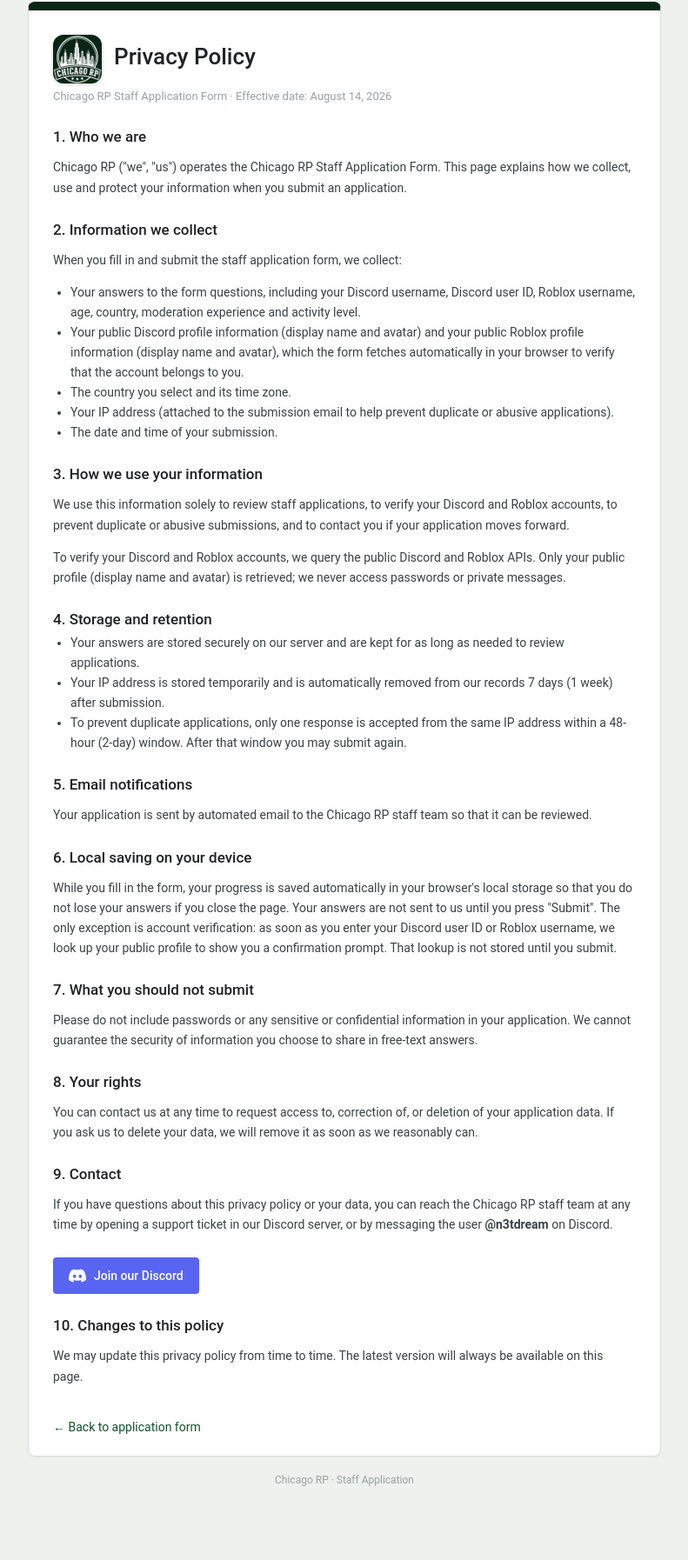
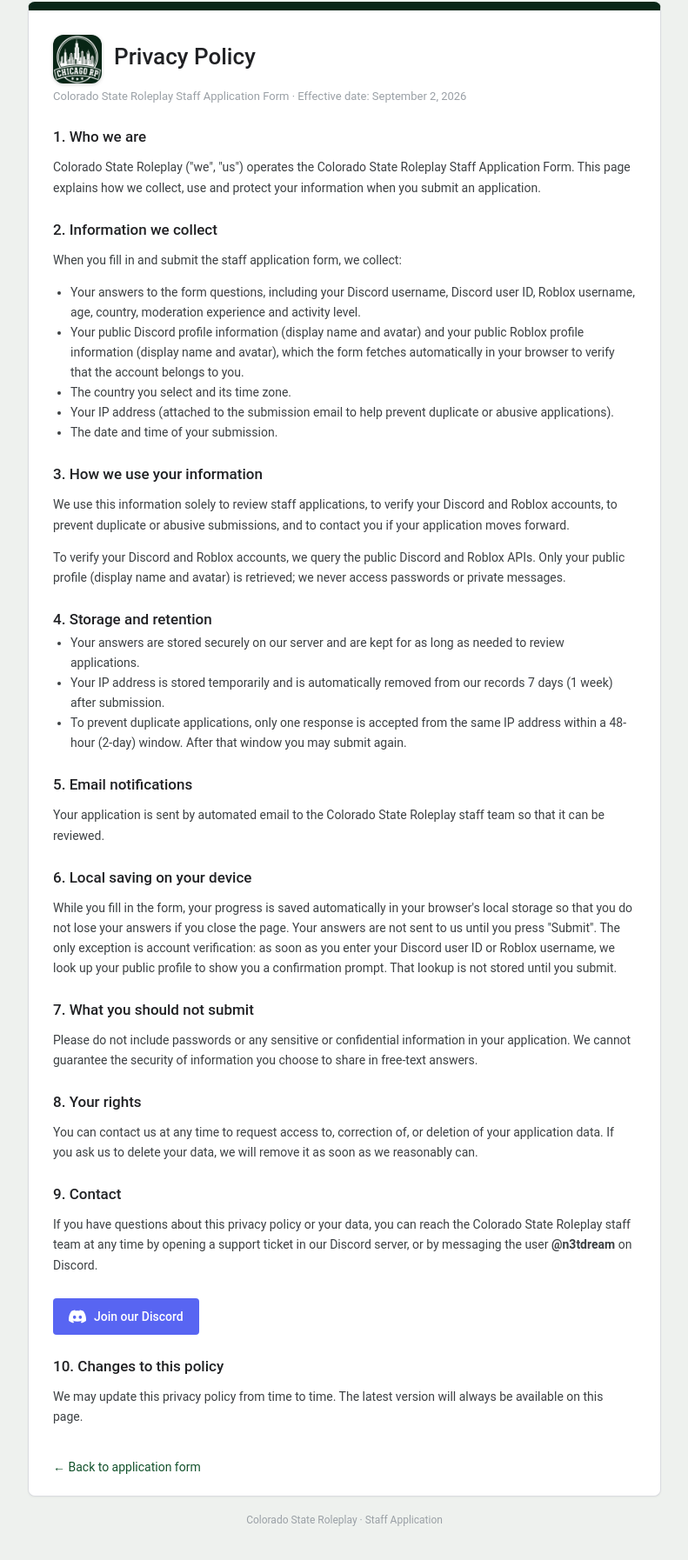
Before and after one commit to ahxslf/colorado-staff, a plain HTML site: page privacy_policy.html in a window 1280 px wide. Shown: the part 22-1816 px from the top of the page at 87% size, without its empty margins (244-1035 px from the left). Drawn offline with Linux system fonts and the light colour scheme.

Commit message:
Update privacy policy for Colorado State Roleplay

```diff
--- a/privacy_policy.html
+++ b/privacy_policy.html
@@ -3,8 +3,8 @@
 <head>
   <meta charset="UTF-8">
   <meta name="viewport" content="width=device-width, initial-scale=1.0">
-  <title>Privacy Policy — Chicago RP Staff Application</title>
-  <meta name="description" content="Privacy policy for the Chicago RP staff application form.">
+  <title>Privacy Policy — Colorado State Roleplay Staff Application</title>
+  <meta name="description" content="Privacy policy for the Colorado State Roleplay staff application form.">
   <link rel="icon" type="image/png" href="assets/logo.png">
   <style>
     :root { --accent:#0a2617; --soft:#14532d; --ink:#202124; --ink2:#5f6368; --ink3:#9aa0a6; --border:#dadce0; --bg:#eef1ee; }
@@ -33,13 +33,13 @@
   <div class="shell">
     <div class="card">
       <div class="topbar">
-        <img class="logo" src="assets/logo.png" alt="Chicago RP logo">
+        <img class="logo" src="assets/logo.png" alt="Colorado State Roleplay logo">
         <h1>Privacy Policy</h1>
       </div>
-      <p class="meta">Chicago RP Staff Application Form · Effective date: August 14, 2026</p>
+      <p class="meta">Colorado State Roleplay Staff Application Form · Effective date: September 2, 2026</p>
 
       <h2>1. Who we are</h2>
-      <p>Chicago RP ("we", "us") operates the Chicago RP Staff Application Form. This page explains how we collect, use and protect your information when you submit an application.</p>
+      <p>Colorado State Roleplay ("we", "us") operates the Colorado State Roleplay Staff Application Form. This page explains how we collect, use and protect your information when you submit an application.</p>
 
       <h2>2. Information we collect</h2>
       <p>When you fill in and submit the staff application form, we collect:</p>
@@ -63,7 +63,7 @@
       </ul>
 
       <h2>5. Email notifications</h2>
-      <p>Your application is sent by automated email to the Chicago RP staff team so that it can be reviewed.</p>
+      <p>Your application is sent by automated email to the Colorado State Roleplay staff team so that it can be reviewed.</p>
 
       <h2>6. Local saving on your device</h2>
       <p>While you fill in the form, your progress is saved automatically in your browser's local storage so that you do not lose your answers if you close the page. Your answers are not sent to us until you press "Submit". The only exception is account verification: as soon as you enter your Discord user ID or Roblox username, we look up your public profile to show you a confirmation prompt. That lookup is not stored until you submit.</p>
@@ -75,7 +75,7 @@
       <p>You can contact us at any time to request access to, correction of, or deletion of your application data. If you ask us to delete your data, we will remove it as soon as we reasonably can.</p>
 
       <h2>9. Contact</h2>
-      <p>If you have questions about this privacy policy or your data, you can reach the Chicago RP staff team at any time by opening a support ticket in our Discord server, or by messaging the user <strong>@n3tdream</strong> on Discord.</p>
+      <p>If you have questions about this privacy policy or your data, you can reach the Colorado State Roleplay staff team at any time by opening a support ticket in our Discord server, or by messaging the user <strong>@n3tdream</strong> on Discord.</p>
       <a class="discord-btn" href="https://discord.gg/SUYD4qfcaN" target="_blank" rel="noopener">
         <svg viewBox="0 0 24 24" aria-hidden="true"><path fill="#fff" d="M20.317 4.3698a19.7913 19.7913 0 0 0-4.8851-1.5152.0741.0741 0 0 0-.0785.0371c-.211.3753-.4447.8648-.6083 1.2495-1.8447-.2762-3.68-.2762-5.4868 0-.1636-.3933-.4058-.8742-.6177-1.2495a.077.077 0 0 0-.0785-.037 19.7363 19.7363 0 0 0-4.8852 1.515.0699.0699 0 0 0-.0321.0277C.5334 9.0458-.319 13.5799.0992 18.0578a.0824.0824 0 0 0 .0312.0561c2.0528 1.5076 4.0413 2.4228 5.9929 3.0294a.0777.0777 0 0 0 .0842-.0276c.4616-.6304.8731-1.2952 1.226-1.9942a.076.076 0 0 0-.0416-.1057c-.6528-.2476-1.2743-.5495-1.8722-.8923a.077.077 0 0 1-.0076-.1277c.1258-.0943.2517-.1923.3718-.2914a.0743.0743 0 0 1 .0776-.0105c3.9278 1.7933 8.18 1.7933 12.0614 0a.0739.0739 0 0 1 .0785.0095c.1202.099.246.1981.3728.2924a.077.077 0 0 1-.0066.1276 12.2986 12.2986 0 0 1-1.873.8914.0766.0766 0 0 0-.0407.1067c.3604.698.7719 1.3628 1.225 1.9932a.076.076 0 0 0 .0842.0286c1.961-.6067 3.9495-1.5219 6.0023-3.0294a.077.077 0 0 0 .0313-.0552c.5004-5.177-.8382-9.6739-3.5485-13.6604a.061.061 0 0 0-.0312-.0286zM8.02 15.3312c-1.1825 0-2.1569-1.0857-2.1569-2.419 0-1.3332.9555-2.4189 2.157-2.4189 1.2108 0 2.1757 1.0952 2.1568 2.419 0 1.3332-.9555 2.4189-2.1569 2.4189zm7.9748 0c-1.1825 0-2.1569-1.0857-2.1569-2.419 0-1.3332.9554-2.4189 2.1569-2.4189 1.2108 0 2.1757 1.0952 2.1568 2.419 0 1.3332-.946 2.4189-2.1568 2.4189z"/></svg>
         Join our Discord
@@ -86,7 +86,7 @@
 
       <a class="back" href="index.html">← Back to application form</a>
     </div>
-    <div class="foot">Chicago RP · Staff Application</div>
+    <div class="foot">Colorado State Roleplay · Staff Application</div>
   </div>
 </body>
 </html>
```
